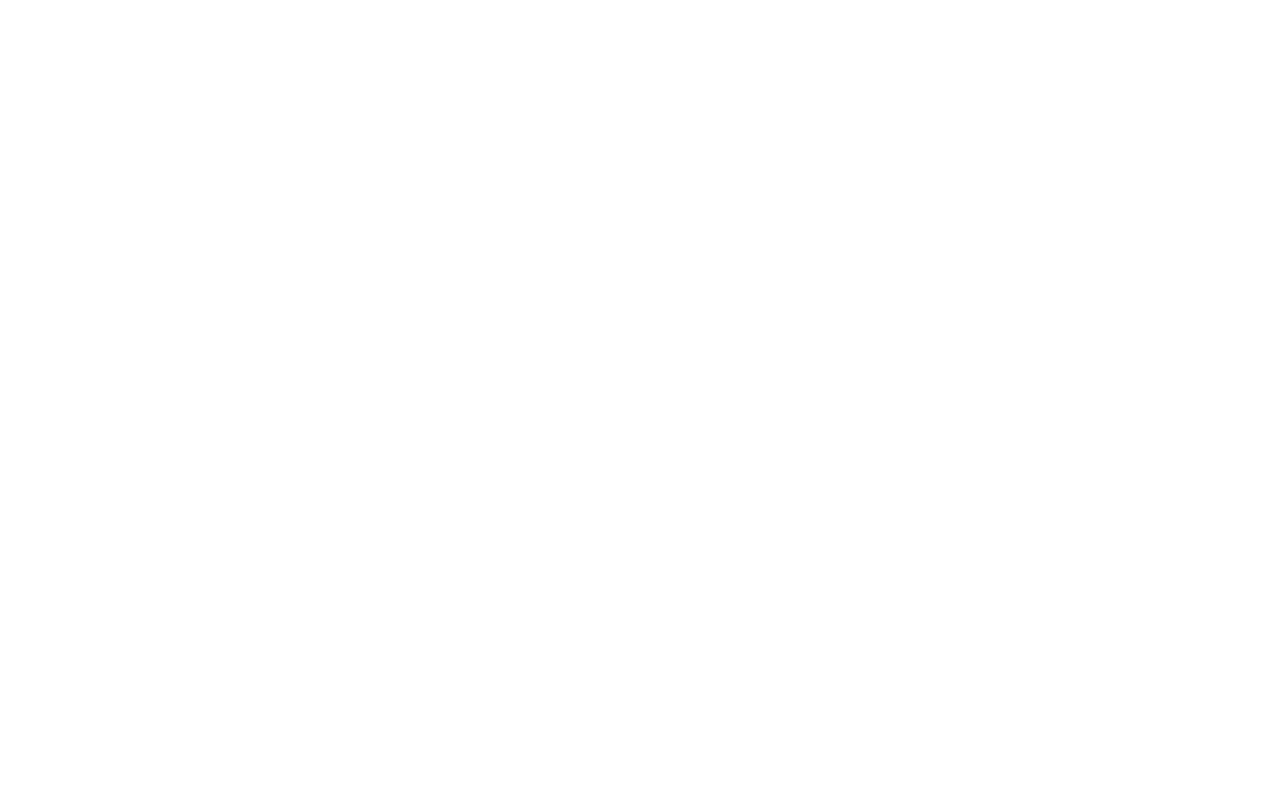
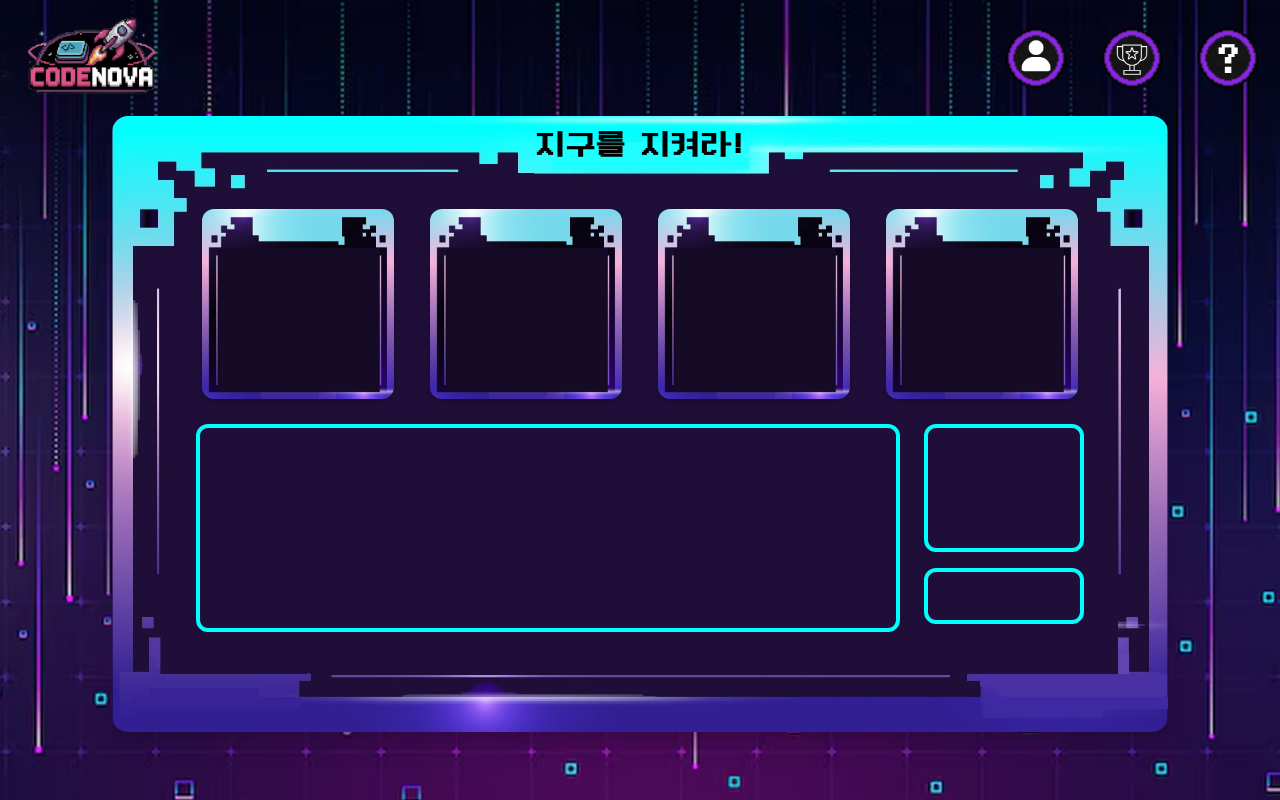
Before and after one commit to zeeeyeon/codenova, a React (Create React App) app in the folder Front/codenova/: page /meteo/landing in a window 1280 px wide. Before the commit this address had no page. Built offline with nearby package versions, Linux system fonts and the light colour scheme.

Commit message:
S12P31E103-54 [FE] feat: 지지모드 방만들기 UI

```diff
--- a/Front/codenova/src/App.js
+++ b/Front/codenova/src/App.js
@@ -5,6 +5,7 @@
 import SingleRoutes from "./routes/SingleRoutes";
 import MultiRoutes from "./routes/MultiRoutes";
 import LandingPage from "./pages/main/LandingPage";
+import MeteoRoutes from "./routes/MeteoRoutes";
 
 function App() {
   return (
@@ -16,6 +17,7 @@
           <Route path="/auth/signup" element={<SignupPage />} />
           <Route path="/single/*" element={<SingleRoutes />} />
           <Route path="/multi/*" element={<MultiRoutes />} />
+          <Route path="/meteo/*" element={<MeteoRoutes />} />
         </Routes>
     </BrowserRouter>
   );
--- a/Front/codenova/src/components/common/Header.jsx
+++ b/Front/codenova/src/components/common/Header.jsx
@@ -5,7 +5,7 @@
 
 const Header = () => {
   return (
-    <header className="w-full flex justify-between items-center px-3 py-4">
+    <header className="w-full flex justify-between items-center px-3 py-3">
       {/* 왼쪽 로고 */}
       <img src={logo} alt="Logo" className="w-40" />
 
--- a/Front/codenova/src/pages/main/MainPage.jsx
+++ b/Front/codenova/src/pages/main/MainPage.jsx
@@ -8,8 +8,11 @@
 import { Player } from "@lottiefiles/react-lottie-player";
 import battleLottie from "../../assets/lottie/battle.json";
 import defendLottie from "../../assets/lottie/defend.json";
+import { useNavigate } from "react-router-dom"
+const MainPage = () => {
 
-const MainPage = () => {
+  const navigate = useNavigate()
+
   return (
     <div
       className="h-screen w-screen bg-cover bg-center"
@@ -65,6 +68,7 @@
             <img
               src={makeRoomBtn}
               alt="Make Room"
+              onClick={() => navigate("/meteo/landing")}
               className="w-[10rem] cursor-pointer transition-all duration-150 hover:brightness-110 hover:translate-y-[2px] hover:scale-[0.98] active:scale-[0.95]"
             />
             <img
--- /dev/null
+++ b/Front/codenova/src/pages/meteo/MeteoLandingPage.jsx
@@ -0,0 +1,63 @@
+import React from "react"
+import MeteoBg from "../../assets/images/meteo_bg.png"
+import Header from "../../components/common/Header"
+import MeteoBoard from "../../assets/images/board1.jpg"
+import UserBoard from "../../assets/images/board2.jpg"
+
+
+const MeteoLandingPage = () => {
+    return (
+        <div
+            className="w-screen h-screen bg-cover bg-center bg-no-repeat"
+            style={{
+            backgroundImage: `url(${MeteoBg})`,
+            }}>
+        <Header/>
+
+        <div className="relative flex justify-center items-center">
+        <img src={MeteoBoard} className="w-[66rem] rounded-2xl shadow-xl z-0" alt="meteoBoard"/>
+        <div className="absolute top-[2%] left-1/2 -translate-x-1/2 z-20 text-1C1C1C text-3xl font-bold">
+        지구를 지켜라!
+        </div>
+            <div className="absolute top-[15%] grid grid-cols-4 gap-9 z-10">
+                {[...Array(4)].map((_, idx) => (
+                <img
+                    key={idx}
+                    src={UserBoard}
+                    alt={`user-board-${idx}`}
+                    className="w-48 h-auto rounded-xl shadow-md"
+                />
+                ))}
+            </div>
+            {/* ✅ 하단 레이아웃: 채팅 + 방코드/버튼 */}
+            <div className="flex absolute top-[50%] gap-6">
+                {/* 채팅 영역 */}
+                <div
+                className="w-[44rem] h-[13rem] border-4 rounded-xl"
+                style={{ borderColor: "#01FFFE" }}
+                ></div>
+
+                {/* 방코드 + 버튼 영역 */}
+                <div className="flex flex-col gap-4">
+                <div
+                    className="w-[10rem] h-[8rem] border-4 rounded-xl flex items-center justify-center"
+                    style={{ borderColor: "#01FFFE" }}
+                ></div>
+
+                <div
+                    className="w-[10rem] h-[3.5rem] border-4 rounded-xl flex items-center justify-center"
+                    style={{ borderColor: "#01FFFE" }}
+                ></div>
+                </div>
+
+
+            </div>
+        </div>
+
+
+
+        </div>
+    )
+}
+
+export default MeteoLandingPage
--- /dev/null
+++ b/Front/codenova/src/routes/MeteoRoutes.jsx
@@ -0,0 +1,14 @@
+import { Routes, Route } from "react-router-dom";
+import MeteoLandingPage from "../pages/meteo/MeteoLandingPage";
+
+const MeteoRoutes = () => {
+  return (
+    <div className="w-full h-full">
+      <Routes>
+        <Route path="landing" element={<MeteoLandingPage />} />
+      </Routes>
+    </div>
+  );
+};
+
+export default MeteoRoutes;
--- a/Front/codenova/src/routes/index.jsx
+++ b/Front/codenova/src/routes/index.jsx
@@ -5,7 +5,7 @@
 import SignupPage from "./pages/auth/SignupPage";
 import SingleRoutes from "./routes/SingleRoutes";
 import MultiRoutes from "./routes/MultiRoutes";
-
+import MeteoRoutes from "./rtoues/MeteoRoutes";
 function App() {
   return (
     <BrowserRouter>
@@ -16,6 +16,7 @@
         <Route path="/auth/signup" element={<SignupPage />} />
         <Route path="/single/*" element={<SingleRoutes />} />
         <Route path="/multi/*" element={<MultiRoutes />} />
+        <Route path="/meteo/*" element={<MeteoRoutes />} />
       </Routes>
     </BrowserRouter>
   );
```
Also changed, not shown: Front/codenova/src/assets/images/meteo_bg.png (added), Front/codenova/src/assets/images/meteobg2.png (added).
